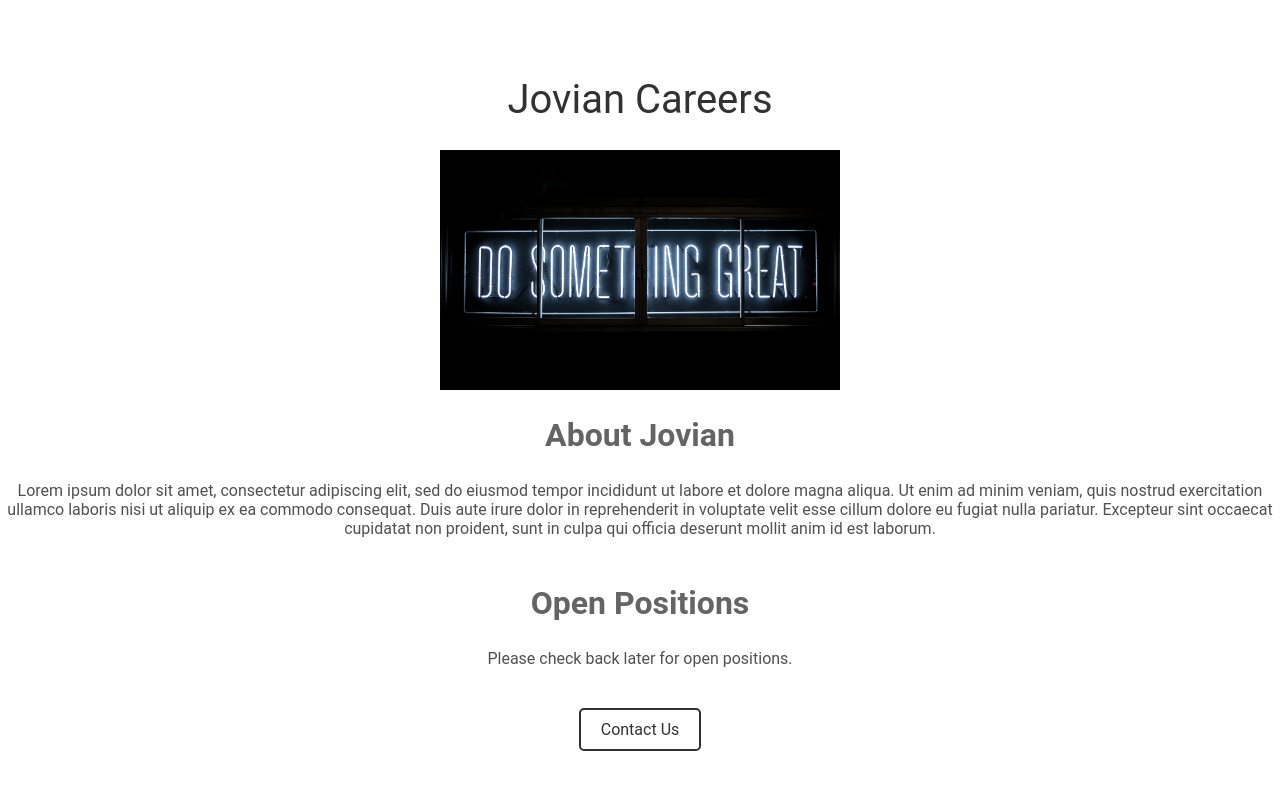
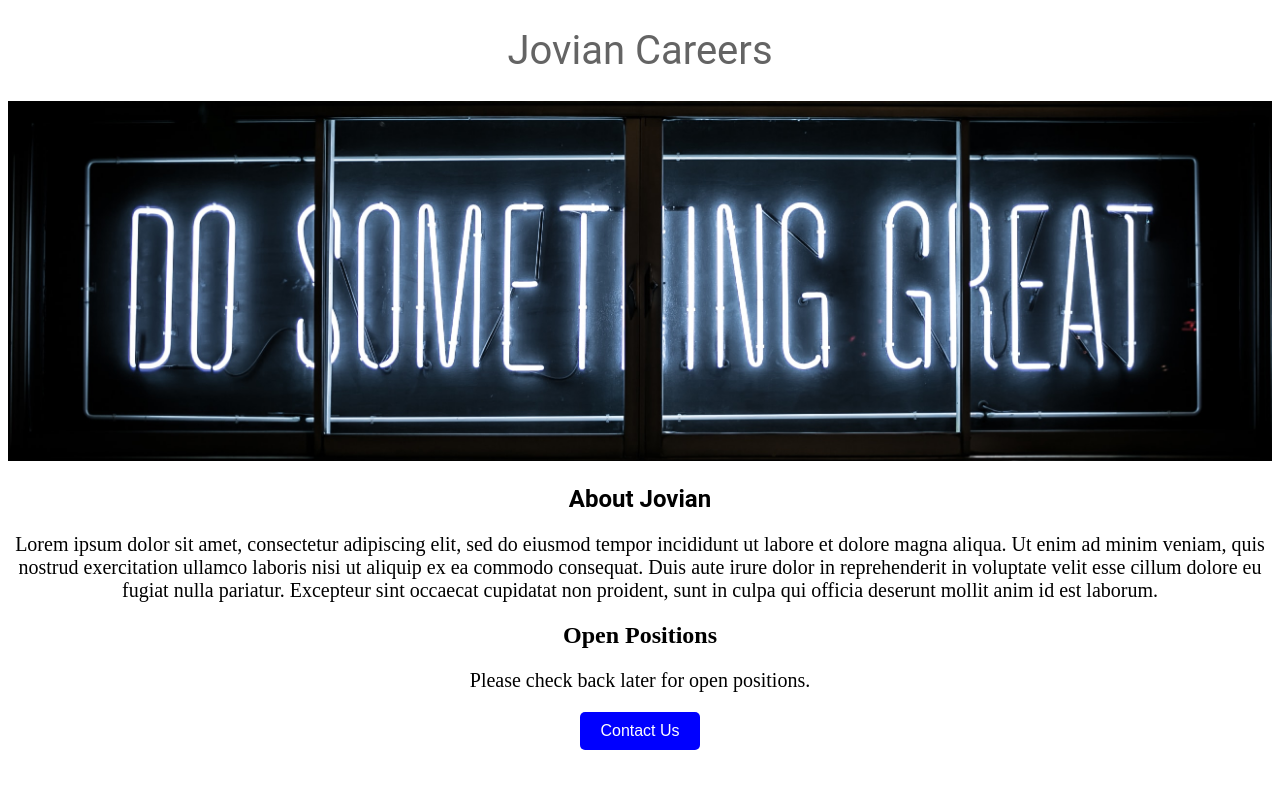
Before and after one commit to olympian007/jovian-careers-website, a Flask app: page / in a window 1280 px wide. Run offline with Flask 2, Linux system fonts and the light colour scheme.

Commit message:
save updated website

```diff
--- a/templates/home.html
+++ b/templates/home.html
@@ -3,73 +3,57 @@
 <head>
   <title>Jovian Careers</title>
   <style>
-    body {
-      margin: 0;
-      padding: 0;
-      display: flex;
-      flex-direction: column;
-      justify-content: center;
-      align-items: center;
-      text-align: center;
-      height: 100vh;
-    }
-
     h1 {
       font-size: 40px;
       font-family: "Roboto", sans-serif;
-      color: rgb(50, 50, 50);
       font-weight: normal;
+      color: rgb(100, 100, 100);
+      text-align: center;
     }
 
     #career {
-      width: 400px;
-      height: 240px;
+      width: 100%;
+      height: 360px;
       object-fit: cover;
-      display: block;
-      margin: 0 auto;
     }
 
-    h2 {
+    #about-section {
+      text-align: center;
+    }
+
+    #about-section h2 {
       font-family: "Roboto", sans-serif;
-      font-size: 32px;
-      color: rgb(100, 100, 100);
+    }
+
+    .my-button {
+      background-color: blue;
+      color: white;
+      border: none;
+      padding: 10px 20px;
+      font-size: 16px;
+      border-radius: 5px;
+    }
+
+    body {
+      text-align: center;
     }
 
     p {
-      font-family: "Roboto", sans-serif;
-      color: rgb(80, 80, 80);
-      margin: 0 auto 20px auto;
-    }
-
-    button {
-      display: block;
-      margin: 20px auto 0 auto;
-      padding: 10px 20px;
-      font-family: "Roboto", sans-serif;
-      font-size: 16px;
-      background-color: rgb(255, 255, 255);
-      border: 2px solid rgb(50, 50, 50);
-      border-radius: 5px;
-      color: rgb(50, 50, 50);
-      cursor: pointer;
+      font-size: 20px;
     }
   </style>
 </head>
 <body>
   <h1>Jovian Careers</h1>
   <img id="career" src="https://jovian-careers-website-1.olympus007.repl.co/static/career.jpg">
-  <h2>About Jovian</h2>
-  <p>
-    Lorem ipsum dolor sit amet, consectetur adipiscing elit, sed do eiusmod tempor incididunt ut labore et dolore magna aliqua.
-    Ut enim ad minim veniam, quis nostrud exercitation ullamco laboris nisi ut aliquip ex ea commodo consequat. Duis aute irure
-    dolor in reprehenderit in voluptate velit esse cillum dolore eu fugiat nulla pariatur. Excepteur sint occaecat cupidatat non
-    proident, sunt in culpa qui officia deserunt mollit anim id est laborum.
-  </p>
-
+  <div id="about-section">
+    <h2>About Jovian</h2>
+    <p>
+      Lorem ipsum dolor sit amet, consectetur adipiscing elit, sed do eiusmod tempor incididunt ut labore et dolore magna aliqua. Ut enim ad minim veniam, quis nostrud exercitation ullamco laboris nisi ut aliquip ex ea commodo consequat. Duis aute irure dolor in reprehenderit in voluptate velit esse cillum dolore eu fugiat nulla pariatur. Excepteur sint occaecat cupidatat non proident, sunt in culpa qui officia deserunt mollit anim id est laborum.
+    </p>
+  </div>
   <h2>Open Positions</h2>
-
   <p>Please check back later for open positions.</p>
-
-  <button>Contact Us</button>
+  <button class="my-button">Contact Us</button>
 </body>
 </html>
```
